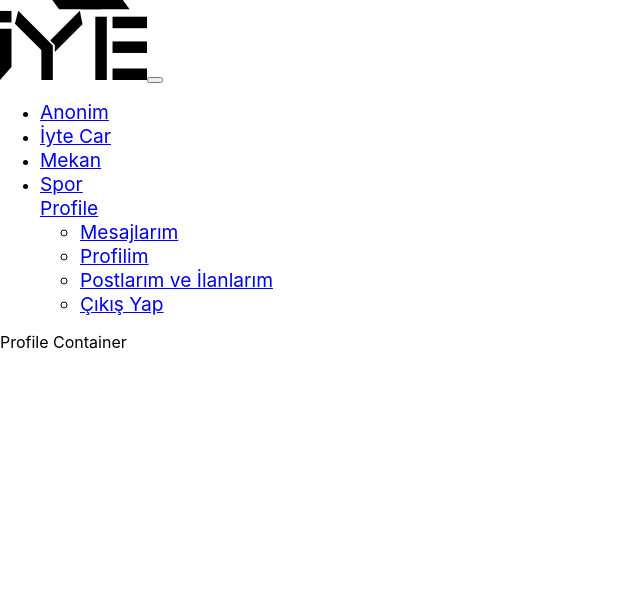
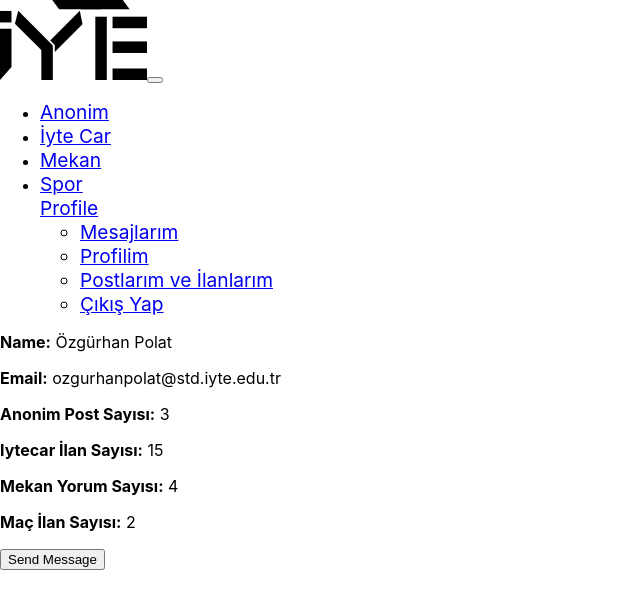
Before and after one commit to polat-code/canakkale_hackathon_front_end, a React (Create React App) app: page /profile in a window 1280 px wide. Shown: the top 608 px of the page, without its empty margins (0-640 px from the left). Built offline with nearby package versions, Linux system fonts and the light colour scheme; the HTML template or start-up script is replaced by a standard one.

Commit message:
profile page is added

```diff
--- /dev/null
+++ b/src/components/features/ProfilePage/ProfilePage.js
@@ -0,0 +1,52 @@
+import React, { useState } from "react";
+
+const ProfilePage = () => {
+  const [isCurrentClient, setIsCurrentClient] = useState(false);
+  return (
+    <>
+      <div className="d-flex justify-content-center align-items-center mt-5">
+        <div>
+          <p>
+            <strong>Name:</strong> Özgürhan Polat
+          </p>
+          <p>
+            <strong>Email:</strong> ozgurhanpolat@std.iyte.edu.tr
+          </p>
+
+          <p>
+            <strong>Anonim Post Sayısı:</strong> 3
+          </p>
+          <p>
+            <strong>Iytecar İlan Sayısı:</strong> 15
+          </p>
+          <p>
+            <strong>Mekan Yorum Sayısı:</strong> 4
+          </p>
+          <p>
+            <strong>Maç İlan Sayısı:</strong> 2
+          </p>
+
+          <div className="d-flex justify-content-center align-items-center">
+            {isCurrentClient ? (
+              <button
+                //onClick={handleSendMessage},
+                className="btn btn-secondary mx-2"
+              >
+                Edit Profile
+              </button>
+            ) : (
+              <button
+                //onClick={handleSendMessage},
+                className="btn btn-primary mx-2"
+              >
+                Send Message
+              </button>
+            )}
+          </div>
+        </div>
+      </div>
+    </>
+  );
+};
+
+export default ProfilePage;
--- a/src/pages/ProfileContainer/ProfileContainer.js
+++ b/src/pages/ProfileContainer/ProfileContainer.js
@@ -1,11 +1,12 @@
 import React from "react";
 import Navbar from "../../components/common/Navbar/Navbar";
+import ProfilePage from "../../components/features/ProfilePage/ProfilePage";
 
 const ProfileContainer = () => {
   return (
     <div>
       <Navbar />
-      Profile Container
+      <ProfilePage />
     </div>
   );
 };
```
